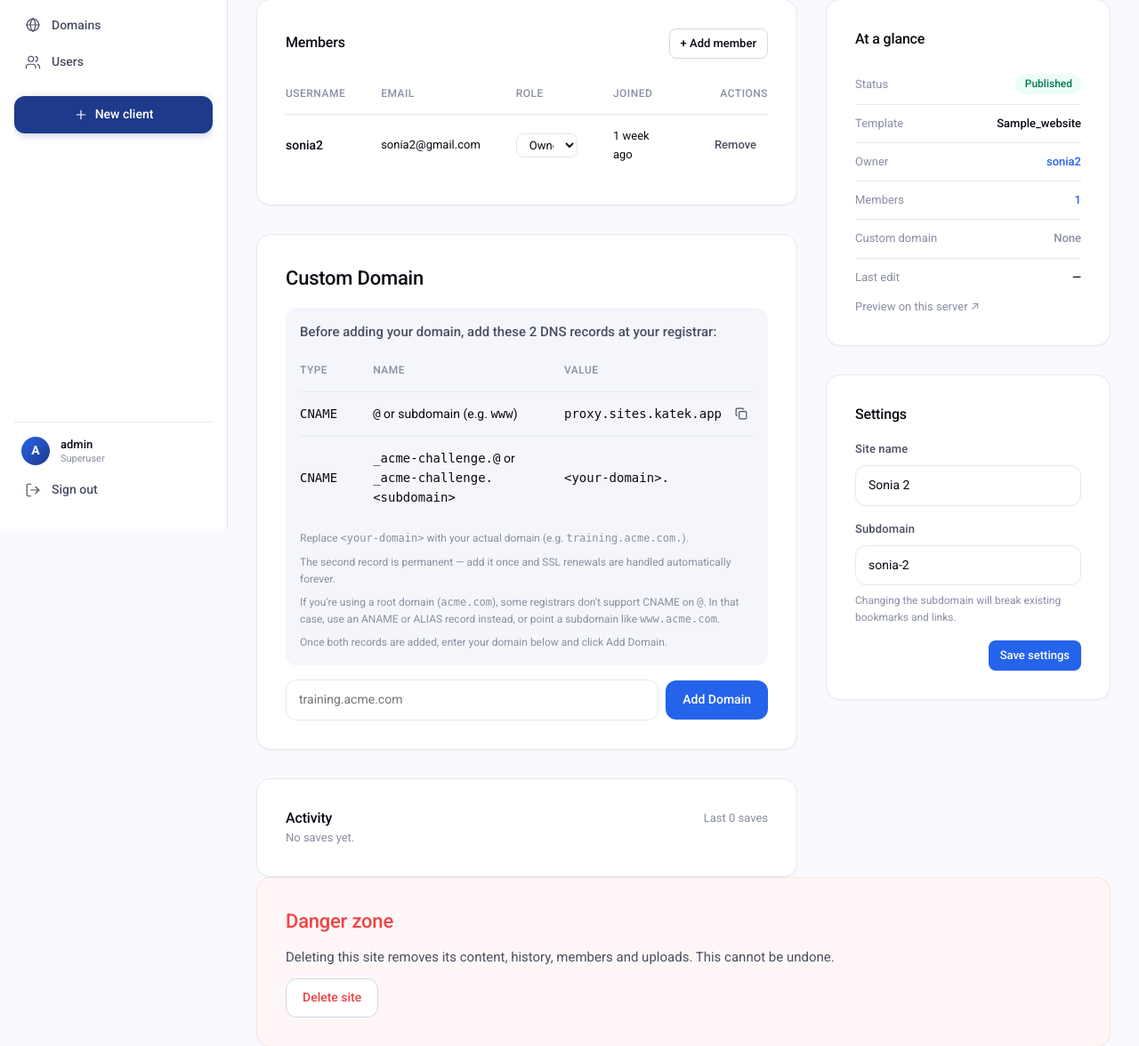
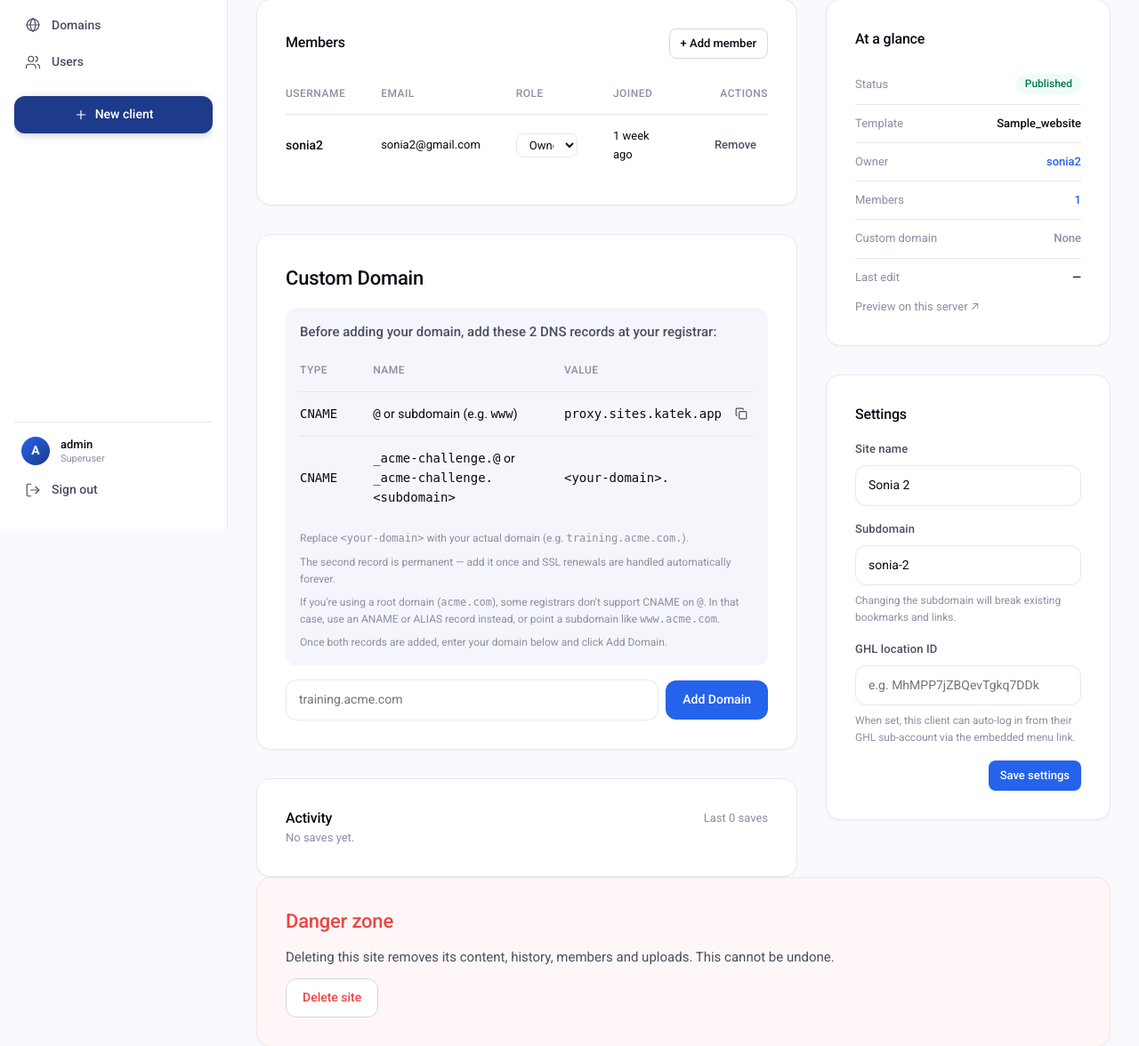
Before and after one commit to IRCHrocks25/cms_platform, a Django app: page /dashboard/sites/3/ in a window 1280 px wide. Shown: the part 205-1381 px from the top of the page at 89% size. Run offline with Django 5.2, Linux system fonts and the light colour scheme; a user stored in the database is signed in; data comes from the database, SQL or seed files in the repository; data that the repository does not hold is empty; some libraries are stand-ins or nearby versions.

Commit message:
agency dashboard: edit ghl_location_id on tenant settings form

```diff
--- a/dashboard/views.py
+++ b/dashboard/views.py
@@ -797,7 +797,15 @@ def tenant_settings_update(request, pk):
         tenant.subdomain = new_subdomain
 
     tenant.name = name
-    tenant.save(update_fields=["name", "subdomain", "updated_at"])
+
+    ghl_location_id = (request.POST.get("ghl_location_id") or "").strip() or None
+    if ghl_location_id != tenant.ghl_location_id:
+        if ghl_location_id and Tenant.objects.filter(ghl_location_id=ghl_location_id).exclude(pk=tenant.pk).exists():
+            messages.error(request, f"GHL location ID “{ghl_location_id}” is already linked to another site.")
+            return redirect("dashboard:tenant_detail", pk=tenant.pk)
+        tenant.ghl_location_id = ghl_location_id
+
+    tenant.save(update_fields=["name", "subdomain", "ghl_location_id", "updated_at"])
     messages.success(request, "Site settings updated.")
     return redirect("dashboard:tenant_detail", pk=tenant.pk)
 
--- a/templates/dashboard/tenant_detail.html
+++ b/templates/dashboard/tenant_detail.html
@@ -216,6 +216,13 @@
                      value="{{ tenant.subdomain }}">
               <span class="field-hint">Changing the subdomain will break existing bookmarks and links.</span>
             </div>
+            <div class="field" style="margin-bottom: 0;">
+              <label class="field-label" for="settings_ghl_location_id">GHL location ID</label>
+              <input class="input" type="text" name="ghl_location_id" id="settings_ghl_location_id"
+                     value="{{ tenant.ghl_location_id|default:'' }}"
+                     placeholder="e.g. MhMPP7jZBQevTgkq7DDk">
+              <span class="field-hint">When set, this client can auto-log in from their GHL sub-account via the embedded menu link.</span>
+            </div>
             <div class="row-end">
               <button type="submit" class="btn btn-primary btn-sm">Save settings</button>
             </div>
```
Also changed, not shown: core/tests/test_ghl_embed.py (+46 -0 lines).
